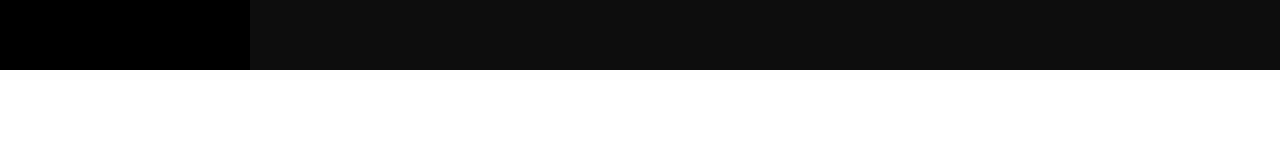
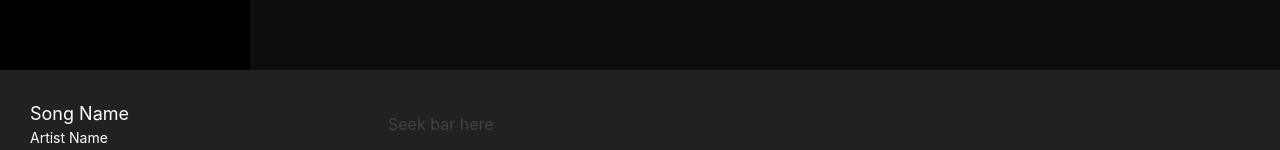
Before and after one commit to warlock-spell/tunin, a Next.js app: page / in a window 1280 px wide. Shown: the part 630-780 px from the top of the page. Built offline with nearby package versions, Linux system fonts and the light colour scheme; no server answers; the database is empty.

Commit message:
player ui container

```diff
--- /dev/null
+++ b/components/playerBar.tsx
@@ -0,0 +1,19 @@
+import { Box, Flex, Text } from "@chakra-ui/layout";
+
+const PlayerBar = () => {
+    return (
+    <Box height="100px" width="100vw" bg="gray.900" padding="10px">
+      <Flex align="center">
+          <Box padding="20px" color="white" width="30%">
+            <Text fontSize="large">Song Name</Text>
+            <Text fontSize="sm">Artist Name</Text>
+          </Box>
+        <Box width="40%">
+            Seek bar here
+        </Box>
+      </Flex>
+    </Box>
+  )
+}
+
+export default PlayerBar
--- a/components/playerLayout.tsx
+++ b/components/playerLayout.tsx
@@ -2,6 +2,7 @@
 // div can be styled with inline style tag or a css file, while using box we can style it using Chakra's primitive
 
 import {Box} from '@chakra-ui/layout'
+import PlayerBar from './playerBar'
 import Sidebar from './sidebar'
 
 const PlayerLayout = ({children}) => {
@@ -23,7 +24,7 @@
                 </Box>
             </Box>
             <Box position= 'absolute' left='0' bottom='0'>
-                player
+                <PlayerBar />
             </Box>
 
         </Box>
```
